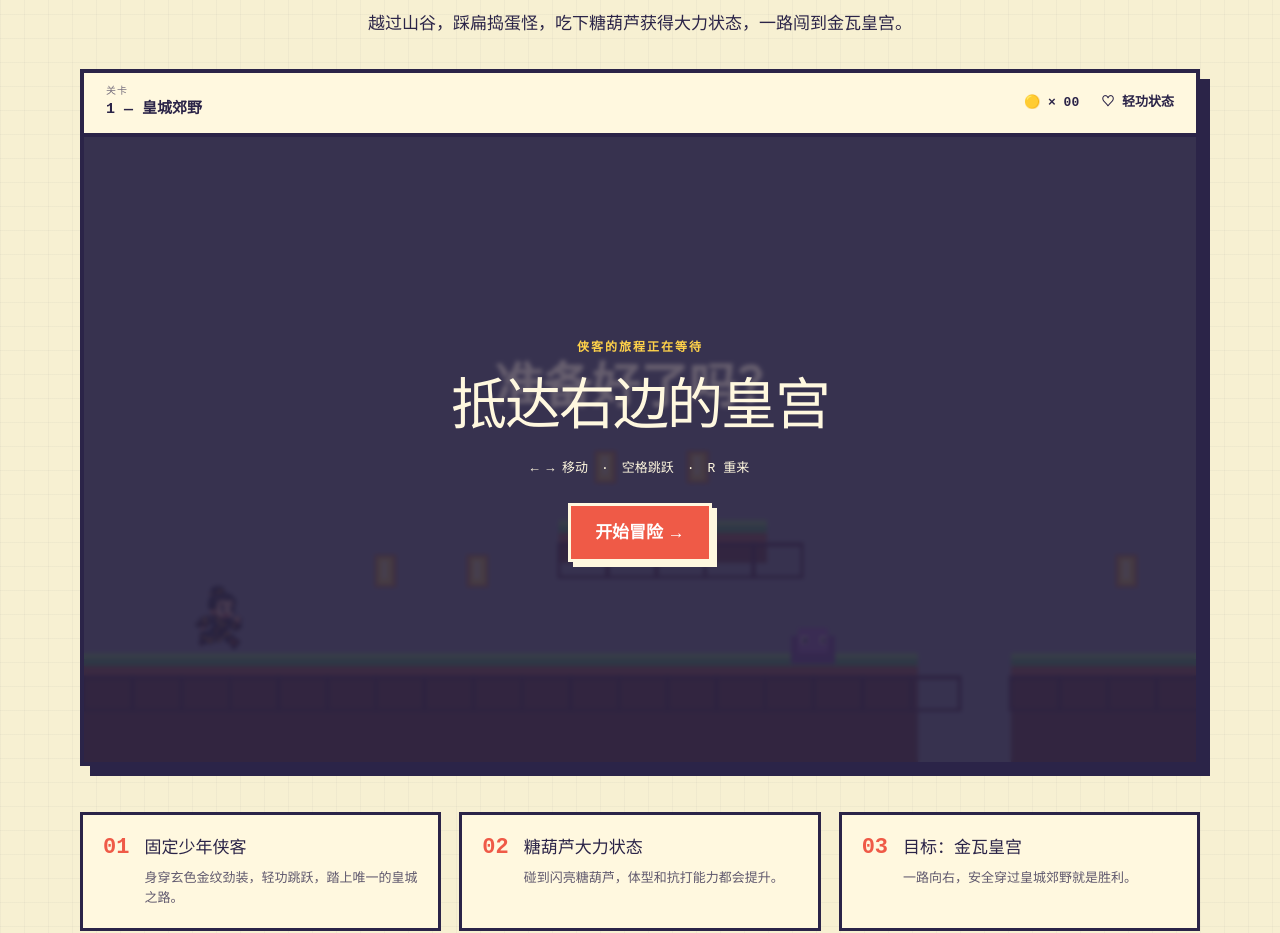
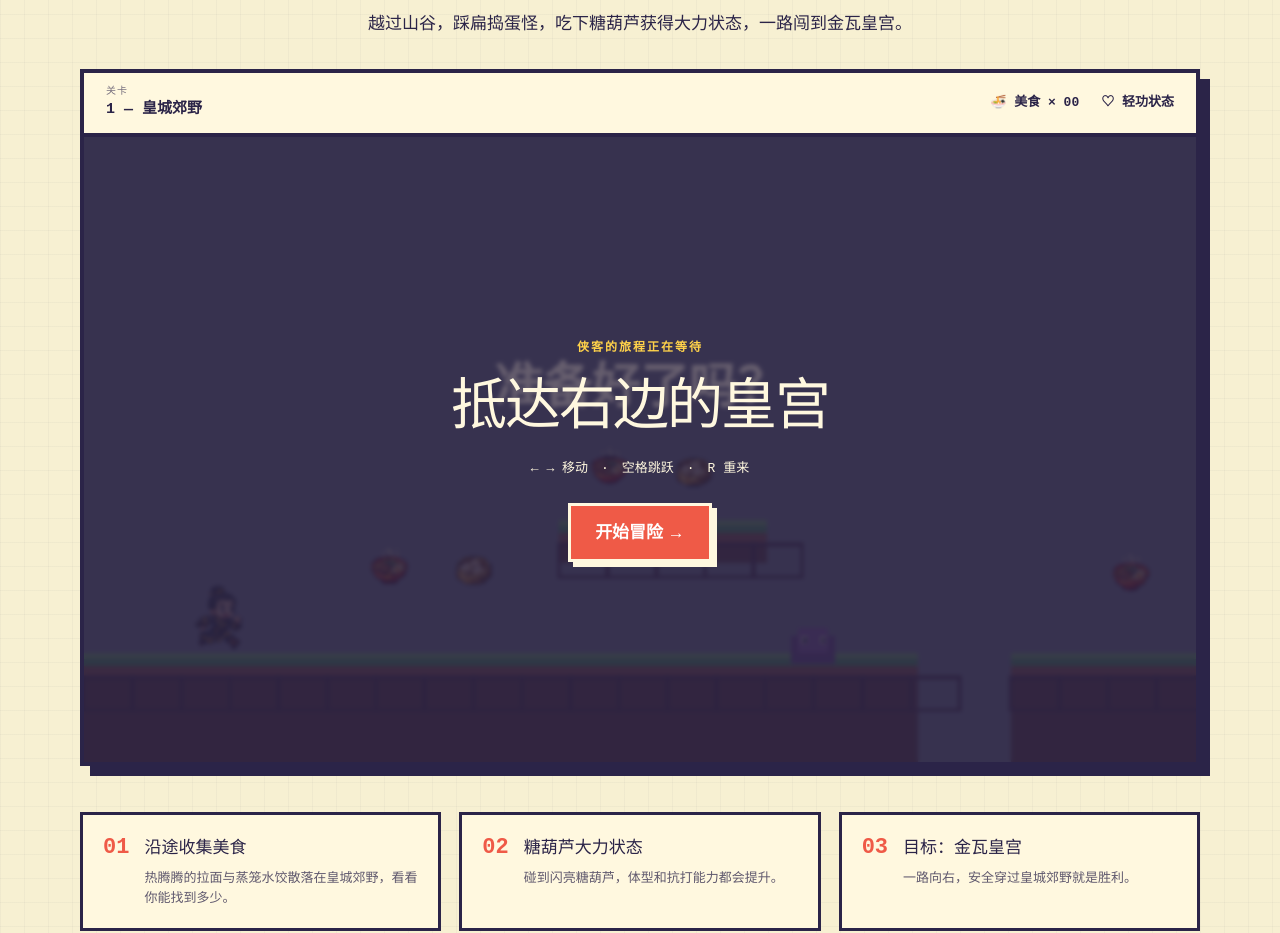
Before and after one commit to codextests2/pixel-quest-adventure, a Next.js app: page / in a window 1280 px wide. Shown: the part 250-1183 px from the top of the page. Built offline with nearby package versions, Linux system fonts and the light colour scheme.

Commit message:
Replace coins with ramen and dumplings

```diff
--- a/app/page.tsx
+++ b/app/page.tsx
@@ -32,6 +32,8 @@ export default function Home() {
     background.src = "/game-background.png";
     const hero = new Image();
     hero.src = "/hero.png";
+    const foods = new Image();
+    foods.src = "/foods.png";
     const player = { x: 100, y: groundY - 46, w: 34, h: 46, vx: 0, vy: 0, grounded: false, big: false };
     const platforms = [
       { x: 0, y: groundY, w: 720, h: 100 }, { x: 800, y: groundY, w: 560, h: 100 },
@@ -141,9 +143,11 @@ export default function Home() {
       platforms.forEach((p) => drawBlock(p.x, p.y, p.w, p.h));
       coinPositions.forEach(([x, y], i) => {
         if (collected.has(i)) return;
-        ctx.fillStyle = "#ffdc45"; ctx.fillRect(x - 8, y - 13, 16, 26);
-        ctx.fillStyle = "#fff09a"; ctx.fillRect(x - 3, y - 9, 5, 16);
-        ctx.strokeStyle = "#c9832d"; ctx.lineWidth = 3; ctx.strokeRect(x - 8, y - 13, 16, 26);
+        if (!foods.complete || foods.width === 0) return;
+        const sourceW = foods.width / 2;
+        const sourceX = i % 2 === 0 ? 0 : sourceW;
+        const bob = Math.sin(performance.now() / 240 + i) * 3;
+        ctx.drawImage(foods, sourceX, 0, sourceW, foods.height, x - 24, y - 24 + bob, 48, 48);
       });
       if (!mushroomTaken) {
         ctx.strokeStyle = "#7a3e23"; ctx.lineWidth = 5;
@@ -202,14 +206,14 @@ export default function Home() {
       <section className="gameShell">
         <div className="hud">
           <div><span className="hudLabel">关卡</span><strong>1 — 皇城郊野</strong></div>
-          <div className="hudStats"><span>🟡 × {String(coins).padStart(2,"0")}</span><span>{big ? "🍡 大力状态" : "♡ 轻功状态"}</span></div>
+          <div className="hudStats"><span>🍜 美食 × {String(coins).padStart(2,"0")}</span><span>{big ? "🍡 大力状态" : "♡ 轻功状态"}</span></div>
         </div>
         <div className="canvasWrap">
           <canvas ref={canvasRef} width="960" height="540" aria-label="横版平台游戏画面" />
           {status !== "playing" && (
             <div className="gameOverlay">
               {status === "ready" && <><span className="overlayMini">侠客的旅程正在等待</span><h2>抵达右边的皇宫</h2><p>← → 移动　·　空格跳跃　·　R 重来</p></>}
-              {status === "won" && <><span className="trophy">♛</span><h2>皇宫到了！</h2><p>你收集了 {coins} 枚金币，完成了皇城郊野。</p></>}
+              {status === "won" && <><span className="trophy">♛</span><h2>皇宫到了！</h2><p>你收集了 {coins} 份拉面与水饺，完成了皇城郊野。</p></>}
               {status === "lost" && <><span className="trophy">☁</span><h2>差一点！</h2><p>冒险家不会被一个小坑打败。</p></>}
               <button onClick={() => restartRef.current()}>{status === "ready" ? "开始冒险 →" : "再玩一次 ↻"}</button>
             </div>
@@ -223,7 +227,7 @@ export default function Home() {
       </section>
 
       <section className="tips">
-        <article><span>01</span><div><h3>固定少年侠客</h3><p>身穿玄色金纹劲装，轻功跳跃，踏上唯一的皇城之路。</p></div></article>
+        <article><span>01</span><div><h3>沿途收集美食</h3><p>热腾腾的拉面与蒸笼水饺散落在皇城郊野，看看你能找到多少。</p></div></article>
         <article><span>02</span><div><h3>糖葫芦大力状态</h3><p>碰到闪亮糖葫芦，体型和抗打能力都会提升。</p></div></article>
         <article><span>03</span><div><h3>目标：金瓦皇宫</h3><p>一路向右，安全穿过皇城郊野就是胜利。</p></div></article>
       </section>
```
Also changed, not shown: public/foods.png (added).
